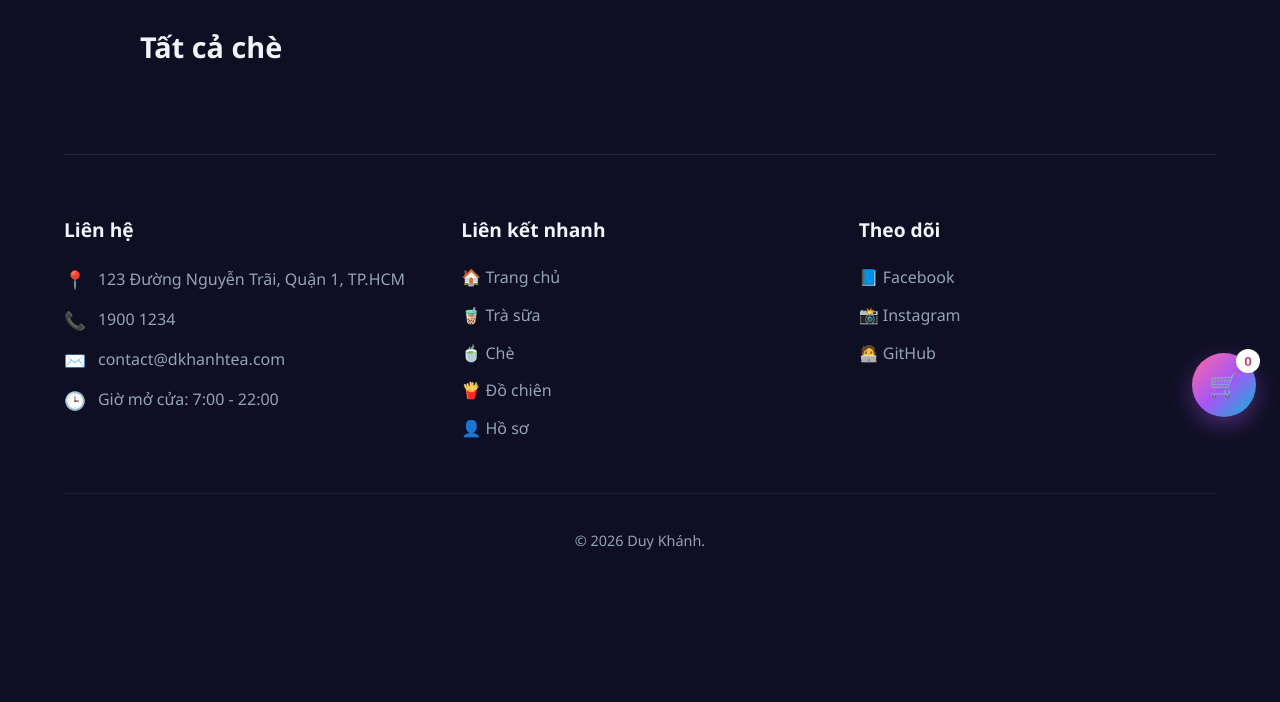
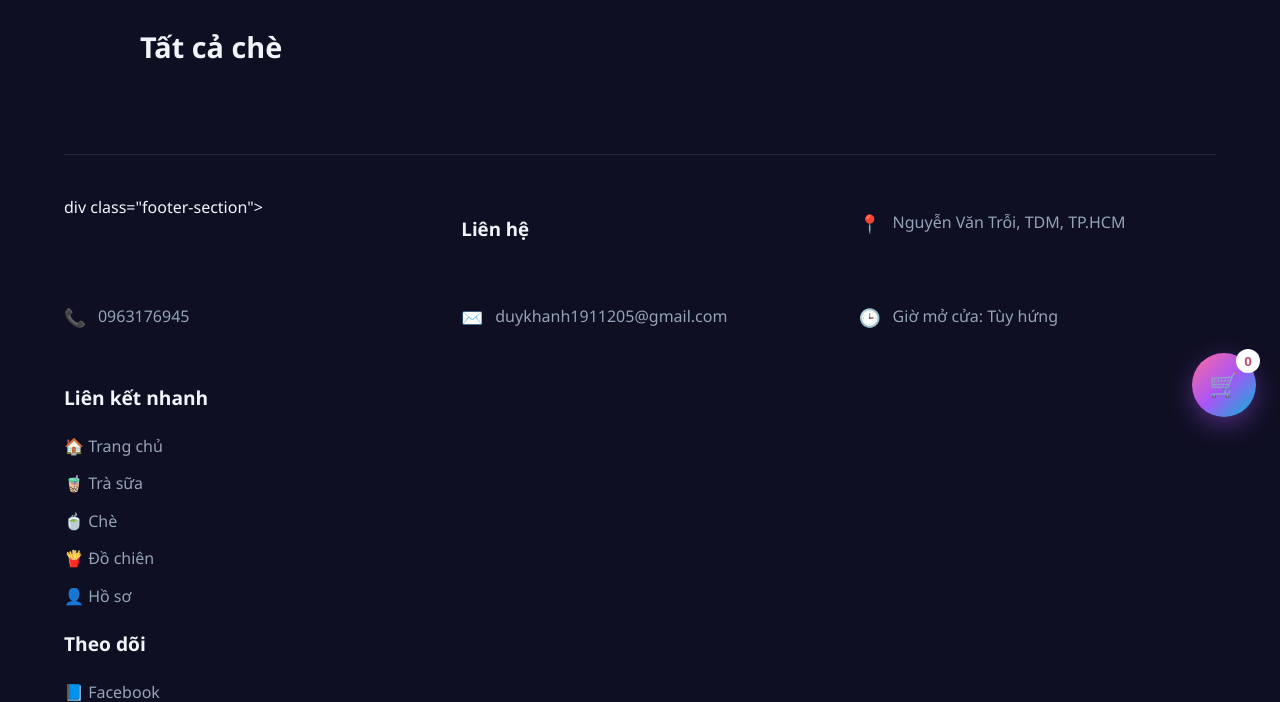
Before and after one commit to dkhanh2706/trasua, a Flask app: template templates/che.html in a window 1280 px wide. Shown: the part 359-1061 px from the top of the page. Before the commit the page ends 909 px from the top, so only its background shows below. Run offline with Flask 3, Linux system fonts and the light colour scheme; the template is opened without the code that fills it, so the values that code supplies are empty.

Commit message:
hoanthanh

```diff
--- a/templates/che.html
+++ b/templates/che.html
@@ -185,23 +185,23 @@
 <!-- Footer -->
 <footer class="site-footer">
   <div class="footer-grid">
-    <div class="footer-section">
+    div class="footer-section">
       <h3>Liên hệ</h3>
       <div class="contact-item">
         <span class="contact-icon">📍</span>
-        <span>123 Đường Nguyễn Trãi, Quận 1, TP.HCM</span>
+        <span>Nguyễn Văn Trỗi, TDM, TP.HCM</span>
       </div>
       <div class="contact-item">
         <span class="contact-icon">📞</span>
-        <span>1900 1234</span>
+        <span>0963176945</span>
       </div>
       <div class="contact-item">
         <span class="contact-icon">✉️</span>
-        <span>contact@dkhanhtea.com</span>
+        <span>duykhanh1911205@gmail.com</span>
       </div>
       <div class="contact-item">
         <span class="contact-icon">🕒</span>
-        <span>Giờ mở cửa: 7:00 - 22:00</span>
+        <span>Giờ mở cửa: Tùy hứng</span>
       </div>
     </div>
     <div class="footer-section">
```
Also changed, not shown: templates/fried.html (+5 -5 lines), templates/milk_tea.html (+4 -4 lines).
